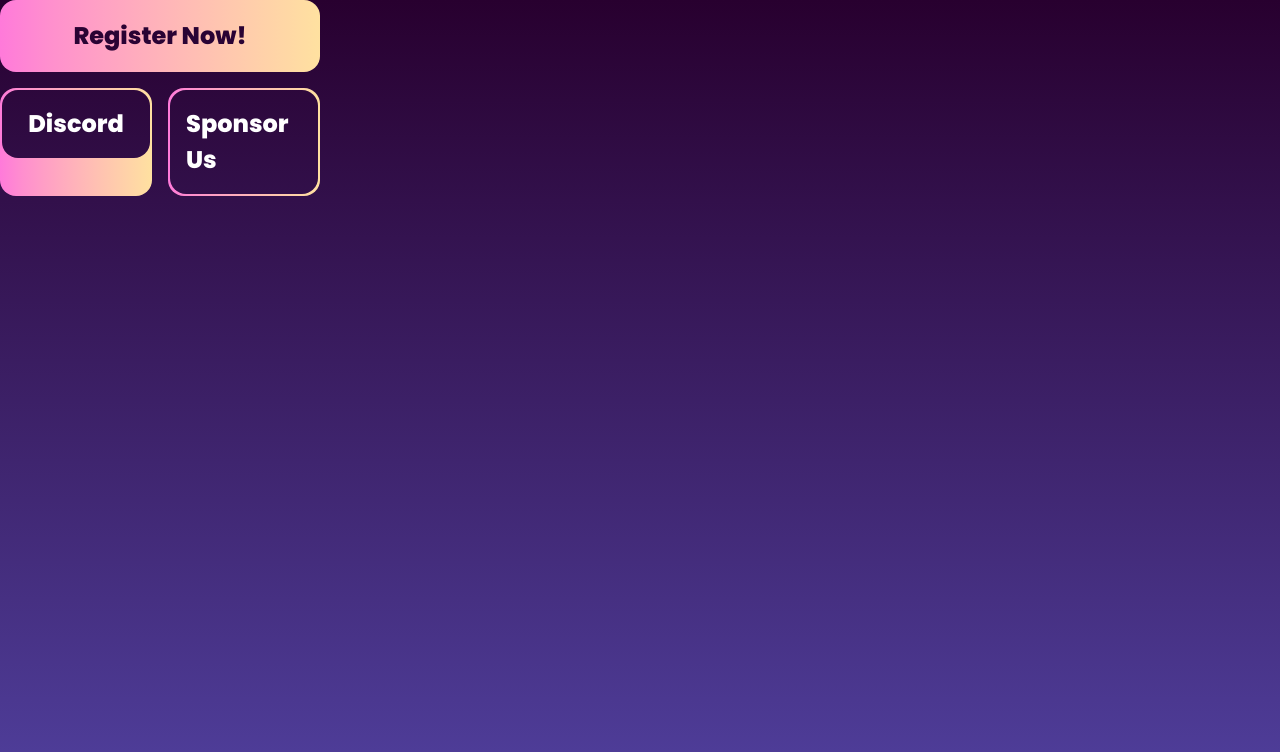
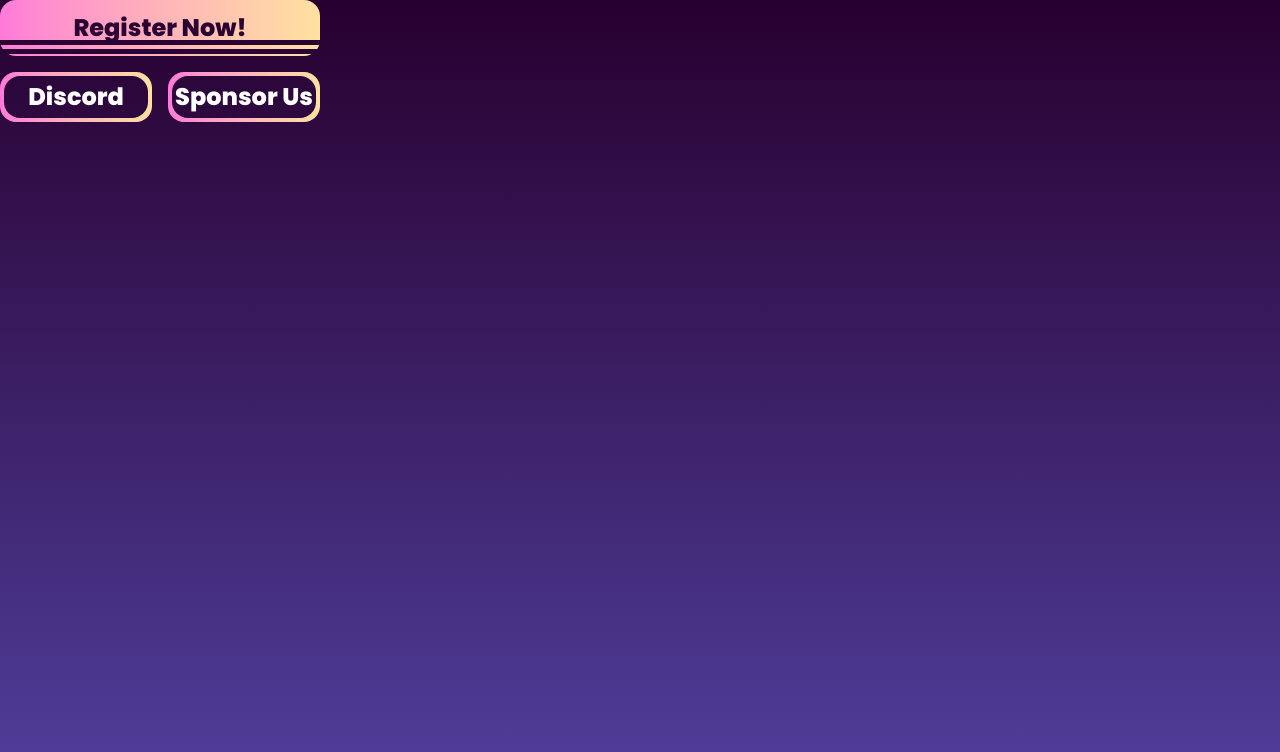
Before and after one commit to weareinit/static-shellhacks-2022, a React (Create React App) app: page / in a window 1280 px wide. Shown: the top 752 px of the page. Built offline with nearby package versions, Linux system fonts and the light colour scheme.

Commit message:
Added simple LinkButton hover effect

```diff
--- a/src/components/LinkButton/index.css
+++ b/src/components/LinkButton/index.css
@@ -1,16 +1,15 @@
 .button {
-    background-image: var(--pink-tan-gradient);
-    background-repeat: no-repeat;
     border-radius: 16px;
     cursor: pointer;
-    display: block;
+    display: flex;
     font-size: 2.4rem;
-    padding: 2px;
+    padding: 4px;
     text-decoration: none;
     width: 100%;
+    position: relative;
     overflow: hidden;
-    position: relative;
-    z-index: 20;
+    justify-content: center;
+    align-items: center;
 }
 
 .button span {
@@ -18,7 +17,49 @@
     border-radius: 16px;
     display: flex;
     justify-content: center;
-    padding: 16px;
+    padding: 2%;
+    position: relative;
+    z-index: 10;
+    width: 100%;
+}
+
+.buttonBackgroundContainer {
+    position: absolute;
+    top: 0;
+    left: 0;
+    width: 100%;
+    height: 100%;
+    transition: 1s all;
+}
+
+.button:hover .buttonBackgroundContainer {
+    top: -30%;
+}
+
+.defaultGradient {
+    position: absolute;
+    background-image: var(--pink-tan-gradient);
+    background-repeat: no-repeat;
+    width: 100%;
+    height: 100%;
+}
+
+.mediumGradient {
+    position: absolute;
+    background-image: var(--pink-tan-gradient);
+    background-repeat: no-repeat;
+    top: 110%;
+    width: 100%;
+    height: 6%;
+}
+
+.smallGradient {
+    position: absolute;
+    background-image: var(--pink-tan-gradient);
+    background-repeat: no-repeat;
+    top: 126%;
+    width: 100%;
+    height: 15%;
 }
 
 .filled {
@@ -30,6 +71,8 @@
     -webkit-text-fill-color: transparent;
     -moz-background-clip: text;
     -moz-text-fill-color: transparent;
+    -webkit-stroke: 20px white;
+    stroke: 20px white;
 }
 
 .transparent {
--- a/src/components/LinkButton/index.tsx
+++ b/src/components/LinkButton/index.tsx
@@ -10,6 +10,11 @@ type ButtonProps = {
 const LinkButton: React.FC<ButtonProps> = (props: ButtonProps) => {
     return (
         <a href={props.url} className="button">
+            <div className="buttonBackgroundContainer">
+                <div className="defaultGradient" />
+                <div className="mediumGradient" />
+                <div className="smallGradient" />
+            </div>
             <span className={props.filled ? "filled" : "transparent"}>
                 {props.text}
             </span>
```
Also changed, not shown: 1 other file (tests, documents, lock files or other folders).
